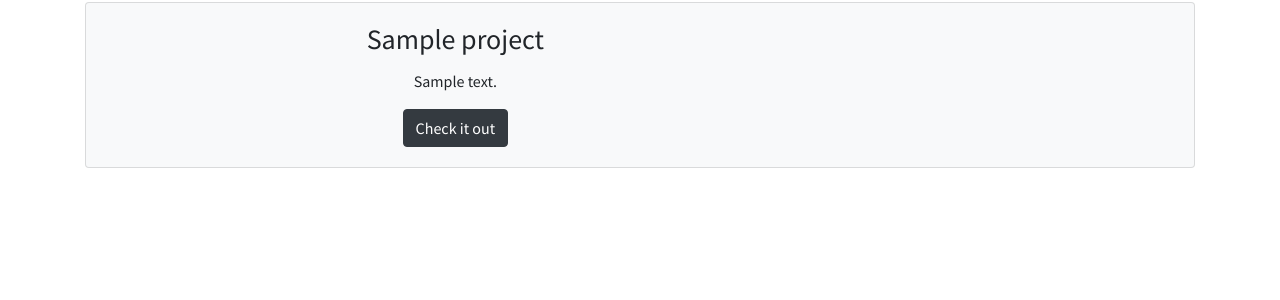
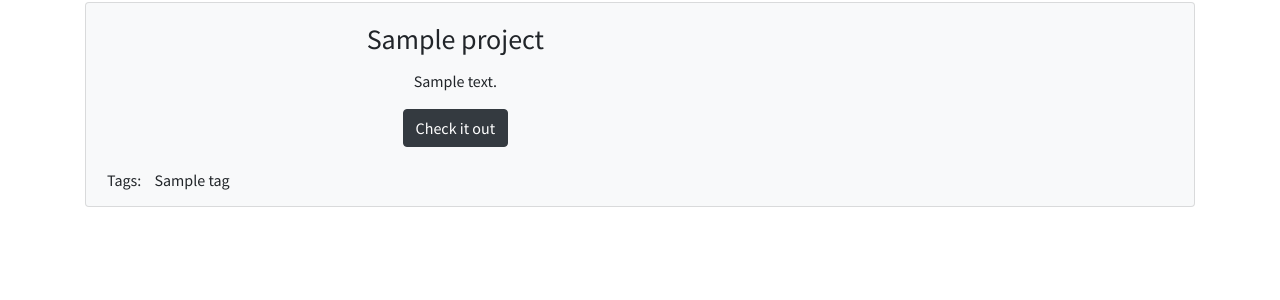
Before and after one commit to ajevans99/portfolio-django, a Django app: template projects/templates/projects/project_list.html in a window 1280 px wide. Shown: the part 126-426 px from the top of the page. Run offline with Django 3.2, Linux system fonts and the light colour scheme; the template is opened without the code that fills it: most values are stand-ins (such as "Sample title", 1, 10 or a date in 2020); some libraries are stand-ins or nearby versions.

Commit message:
Tags display on project list page

```diff
--- a/projects/templates/projects/project_detail.html
+++ b/projects/templates/projects/project_detail.html
@@ -12,6 +12,7 @@
       </div>
       <br>
     {% endif %}
+    {% load static %}
     {{ project.formatted_description_markdown|safe }}
   </div>
 </section>
--- a/projects/templates/projects/project_list.html
+++ b/projects/templates/projects/project_list.html
@@ -4,11 +4,10 @@
     <section class="content-section">
       <div class="container">
         <h1>Projects</h1>
-
         {% if project_list %}
           {% for project in project_list %}
-            <div class="card text-center bg-light mb-3 project-card">
-              <div class="row no-gutters">
+            <div class="card bg-light mb-3 project-card">
+              <div class="row text-center no-gutters">
                 <div class="col-md-8">
                   <div class="card-body">
                     <h3 class="card-title">{{ project.name }}</h3>
@@ -16,10 +15,22 @@
                     <a href="{{ project.get_absolute_url }}" class="btn btn-dark">Check it out</a>
                   </div>
                 </div>
+                {% if project.preview_image_link is not None %}
                 <div class="col-md-4">
                   <img src="{{ project.preview_image_link }}" class="card-img">
                 </div>
+                {% endif %}
               </div>
+              {% if project.tags.all.count > 0 %}
+              <div class="card-text tag-section">
+                <h6 class="tag" >Tags: </h6>
+                {% for tag in project.tags.all %}
+                  <div class="tag" style="background-color: #{{ tag.color }}">
+                    <p class="card-text">{{ tag.name }}</p>
+                  </div>
+                {% endfor %}
+              </div>
+              {% endif %}
             </div>
           {% endfor %}
         {% else %}
--- a/requirements.txt
+++ b/requirements.txt
@@ -1,6 +1,8 @@
-Django==2.1.5
+autopep8==1.4.3
+Django==2.1.7
 django-markdownx==2.0.28
 Markdown==3.0.1
 Pillow==5.4.1
 PyMySQL==0.9.3
 pytz==2018.9
+pip==18.1
--- a/static/css/primary.css
+++ b/static/css/primary.css
@@ -14,3 +14,17 @@ a.navbar-brand {
   padding-top: 1rem;
   padding-bottom: 1rem;
 }
+
+.tag {
+  position: relative;
+  padding: 0rem 0.25rem;
+  margin-bottom: 0.5rem;
+  border: 1px solid transparent;
+  border-radius: .25rem;
+  display: inline-block;
+  height: 1.75rem;
+}
+
+.tag-section {
+  padding: 0rem 1rem;
+}
--- a/static/js/primary.js
+++ b/static/js/primary.js
@@ -1,7 +1,7 @@
 $(document).ready(function() {
     $( ".card" ).hover(
         function() {
-          $(this).addClass('shadow-lg').css('cursor', 'pointer');
+          $(this).addClass('shadow-lg');
         }, function() {
           $(this).removeClass('shadow-lg');
         }
```
Also changed, not shown: 1 other file.
